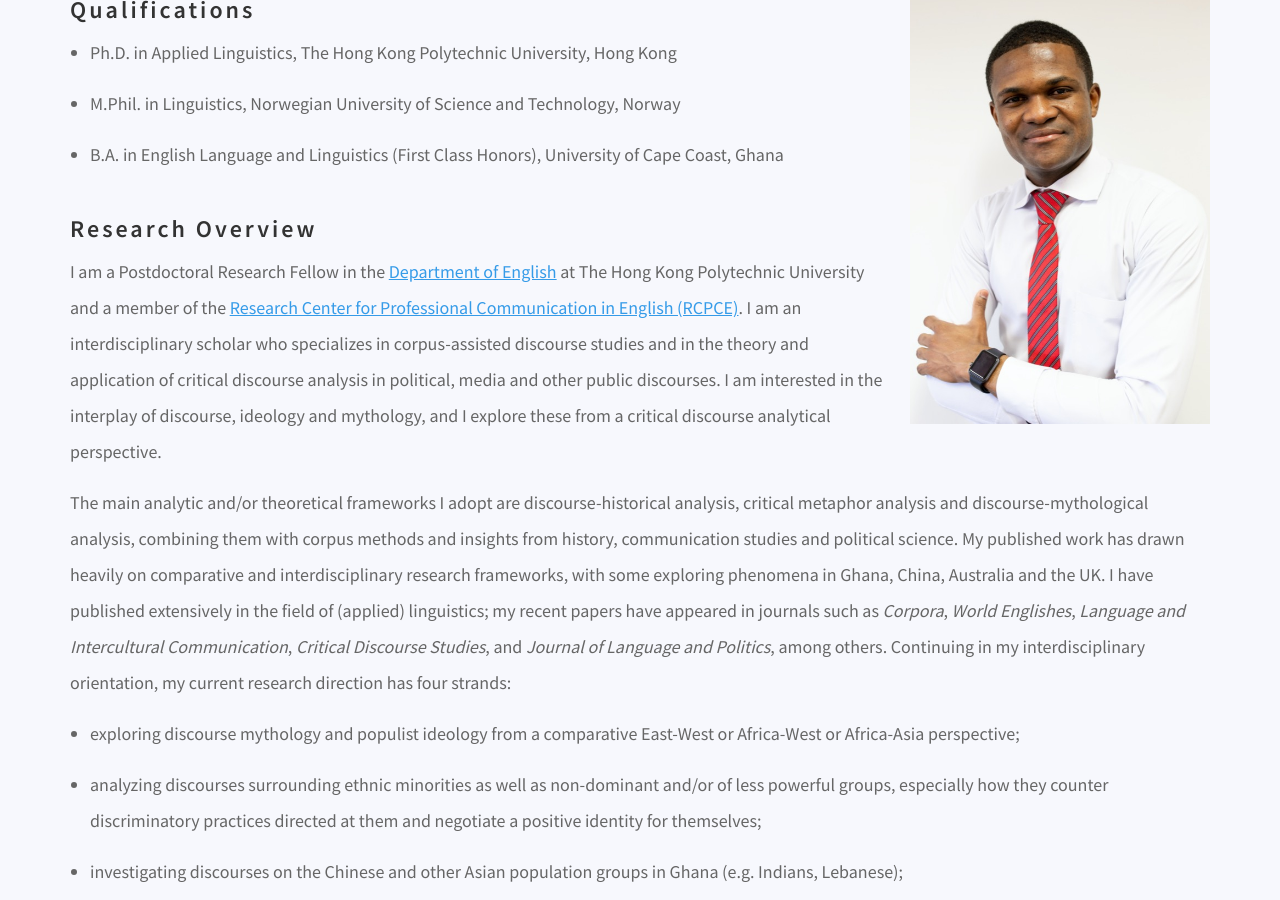
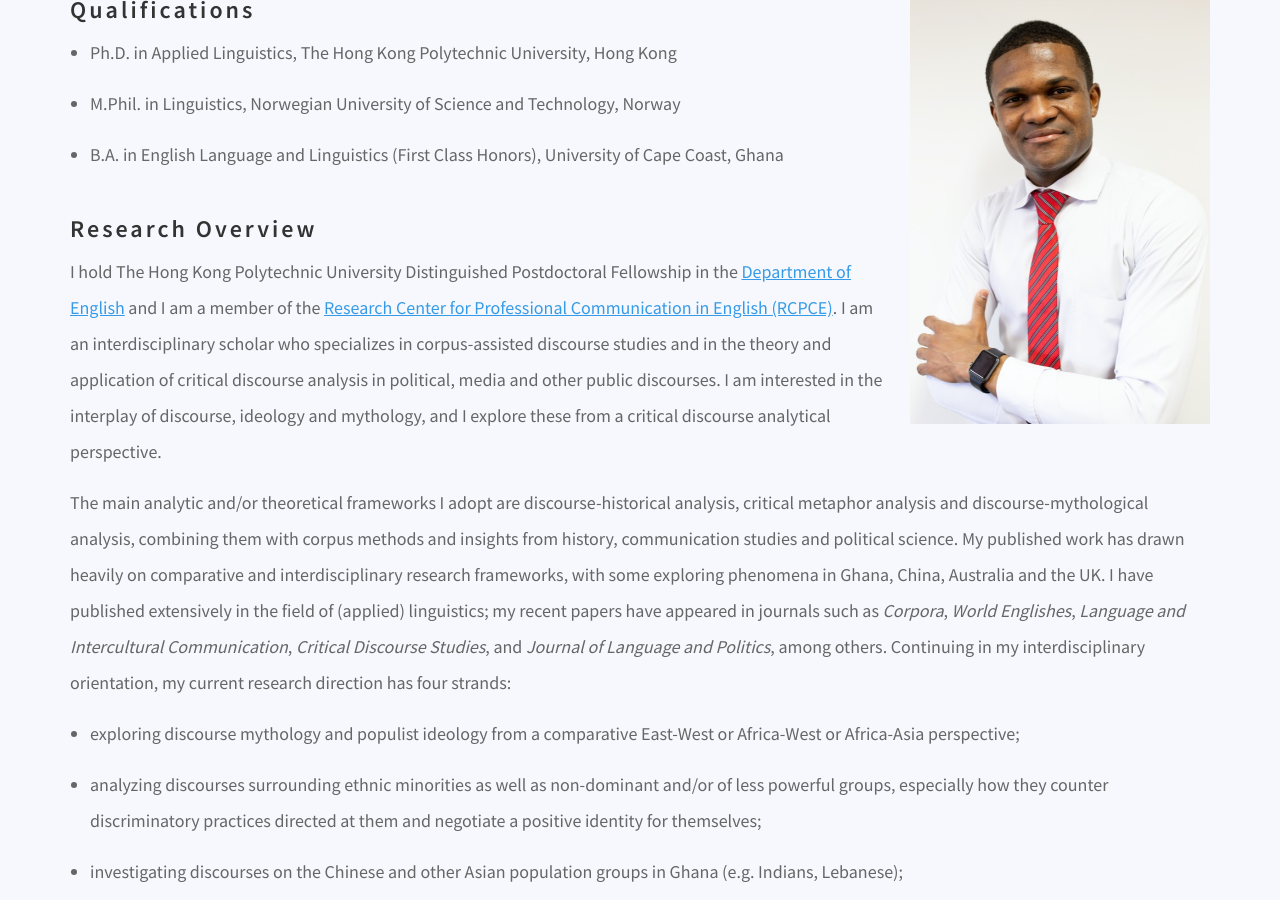
Before and after one commit to danielcornock/marknartey.com, a Jekyll site: the page built from index.md, in a window 1280 px wide and 900 px high, scrolled down 414 px. Built offline with Jekyll 4.4.1, drawn with Linux system fonts in a browser that asks for light colours; nearby versions of some CDN libraries; a script that is not in the unit is left out.

Commit message:
Update Pages “about”

```diff
--- a/index.md
+++ b/index.md
@@ -16,10 +16,7 @@ permalink: /
 
 ## Research Overview
 
-I am a Postdoctoral Research Fellow in the [Department of English](https://www.polyu.edu.hk/engl/) at The Hong Kong Polytechnic University and a member of the [Research Center for Professional Communication in English (RCPCE)](http://rcpce.engl.polyu.edu.hk/rcpce/). I am an interdisciplinary scholar who specializes in corpus-assisted discourse studies and in the theory and application of critical discourse analysis in political, media and other public discourses.
-I am interested in the interplay of discourse, ideology and
-mythology, and I explore these from a critical discourse analytical
-perspective.
+I hold The Hong Kong Polytechnic University Distinguished Postdoctoral Fellowship in the [Department of English](https://www.polyu.edu.hk/engl/) and I am a member of the [Research Center for Professional Communication in English (RCPCE)](http://rcpce.engl.polyu.edu.hk/rcpce/). I am an interdisciplinary scholar who specializes in corpus-assisted discourse studies and in the theory and application of critical discourse analysis in political, media and other public discourses. I am interested in the interplay of discourse, ideology and mythology, and I explore these from a critical discourse analytical perspective.
 
 The main analytic and/or theoretical frameworks I adopt are discourse-historical analysis, critical metaphor analysis and discourse-mythological analysis, combining them with corpus methods and insights from history, communication studies and political science. My published work has drawn heavily on comparative and interdisciplinary research frameworks, with some exploring phenomena in Ghana, China, Australia and the UK. I have published extensively in the field of (applied) linguistics; my recent papers have appeared in journals such as *Corpora*, *World Englishes*, *Language and Intercultural Communication*, *Critical Discourse Studies*, and *Journal of Language and Politics*, among others. Continuing in my interdisciplinary orientation, my current research direction has four strands:
 
```
